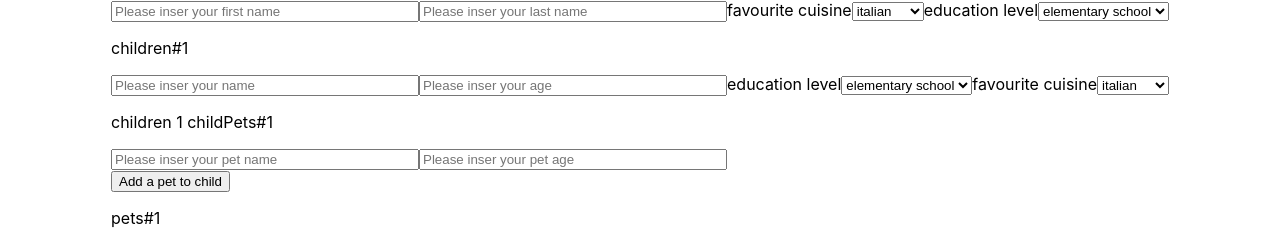
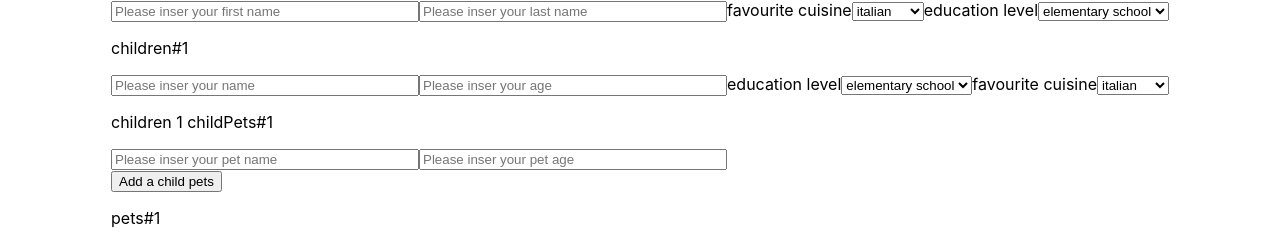
Before and after one commit to sergiogalici/recursive-form-from-db, a React (Create React App) app: page / in a window 1280 px wide. Shown: the top 242 px of the page. Built offline with nearby package versions, Linux system fonts and the light colour scheme.

Commit message:
"add subform item" now works dynamically

```diff
--- a/src/components/Form/formFactory.tsx
+++ b/src/components/Form/formFactory.tsx
@@ -3,6 +3,7 @@ import { useDispatch } from "react-redux";
 import { formsActions } from "../../features/forms/reducers";
 import {
   getLastFieldElement,
+  stringFormatter,
   subFormIdMapper,
 } from "../../utils/stringFormatter";
 import { Input } from "./fields/Input";
@@ -11,14 +12,6 @@ import { MappedFieldType } from "./model";
 
 type FormFactoryPropsType = {
   field: MappedFieldType;
-};
-
-const addPetToChild = (childToMap: MappedFieldType[]) => {
-  return formsActions.addFieldToSubform(
-    childToMap.find(
-      (subChild) => getLastFieldElement(subChild.id) === "childPets"
-    )?.id ?? ""
-  );
 };
 
 // add a memo in each single Field Element
@@ -52,10 +45,18 @@ export const FormFactory = ({ field }: FormFactoryPropsType) => {
               {childToMap.map((form) => {
                 return <FormFactory field={form} key={form.id} />;
               })}
-              {getLastFieldElement(field.id) === "children" && (
-                <button onClick={() => dispatch(addPetToChild(childToMap))}>
-                  Add a pet to child
-                </button>
+              {childToMap.map((child) =>
+                child.type === "subForm" ? (
+                  <button
+                    type="button"
+                    onClick={() =>
+                      dispatch(formsActions.addFieldToSubform(child.id))
+                    }
+                    key={"button." + child.id}
+                  >
+                    Add a {stringFormatter(child.id)}
+                  </button>
+                ) : null
               )}
             </div>
           );
--- a/src/components/Form/index.tsx
+++ b/src/components/Form/index.tsx
@@ -1,6 +1,6 @@
 import React from "react";
 import { useForm, FormProvider } from "react-hook-form";
-import { useDispatch, useSelector } from "react-redux";
+import { useSelector } from "react-redux";
 import { FormConfigType } from "../../data/data";
 import { selectAllForms } from "../../features/forms/selector";
 import { FormFactory } from "./formFactory";
--- a/src/utils/formMapper.ts
+++ b/src/utils/formMapper.ts
@@ -25,6 +25,6 @@ export const formMapper = (
       return { ...field, id: newId };
     }
 
-    return { ...field };
+    return field;
   });
 };
```
